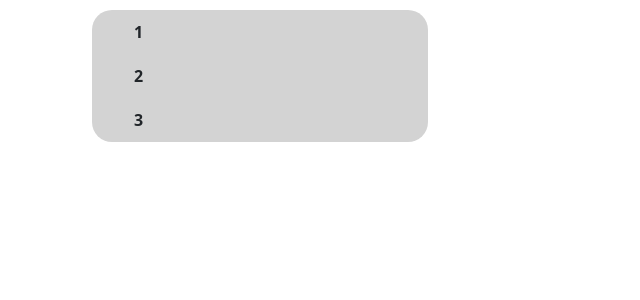
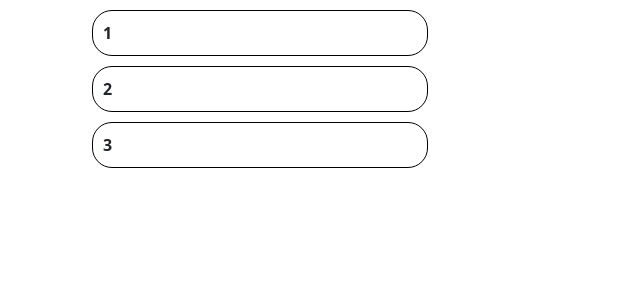
Before and after one commit to meghathakur20/angular-basic, an Angular app: page / in a window 1280 px wide. Shown: the top 300 px of the page, without its empty margins (0-640 px from the left). Built offline with nearby package versions, Linux system fonts and the light colour scheme.

Commit message:
3 files modified

```diff
--- a/src/app/user-list/user-list.component.css
+++ b/src/app/user-list/user-list.component.css
@@ -2,12 +2,13 @@
   list-style-type: none;
   font-weight: bold;
   padding: 10px 10px 10px 10px;
-
+  margin-bottom: 10px;
 
 }
 .highlightselected {
   color: white;
-
+  border-radius: 10px;
+  padding: 10px 10px 10px 10px;
 }
 
 nav {
--- a/src/app/user-list/user-list.component.html
+++ b/src/app/user-list/user-list.component.html
@@ -1,6 +1,6 @@
 
-  <ul style="background-color:lightgrey; border-radius:20px">
-    <li
+  <ul style=" border-radius:20px; padding: 0px;">
+    <li  style=" border-radius:20px; border:1px black solid"
       class="list"
       *ngFor="let detail of details3"
       (click)="showdetails(detail)"
@@ -10,7 +10,7 @@
       [ngStyle]="{
         'background-color':
           selectedDetail1 && selectedDetail1.id == detail.id ? 'lightgreen' : '',
-        padding: selectedDetail1 && selectedDetail1.id == detail.id ? '4px' : ''
+        padding: selectedDetail1 && selectedDetail1.id == detail.id ? '10px' : ''
       }"
       [ngClass]="
         selectedDetail1 && selectedDetail1.id == detail.id
```
Also changed, not shown: src/styles.css (line endings or trailing spaces).
